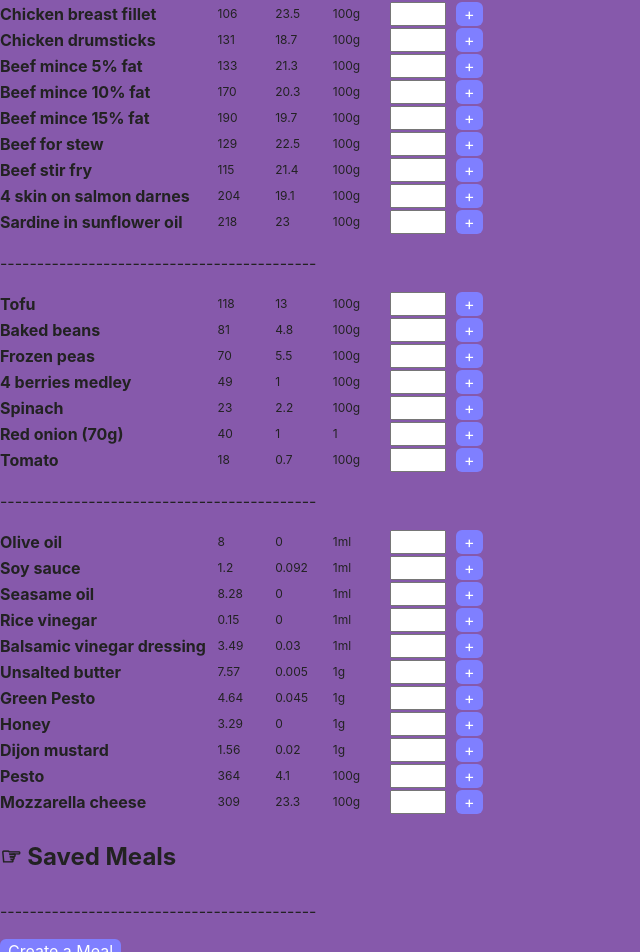
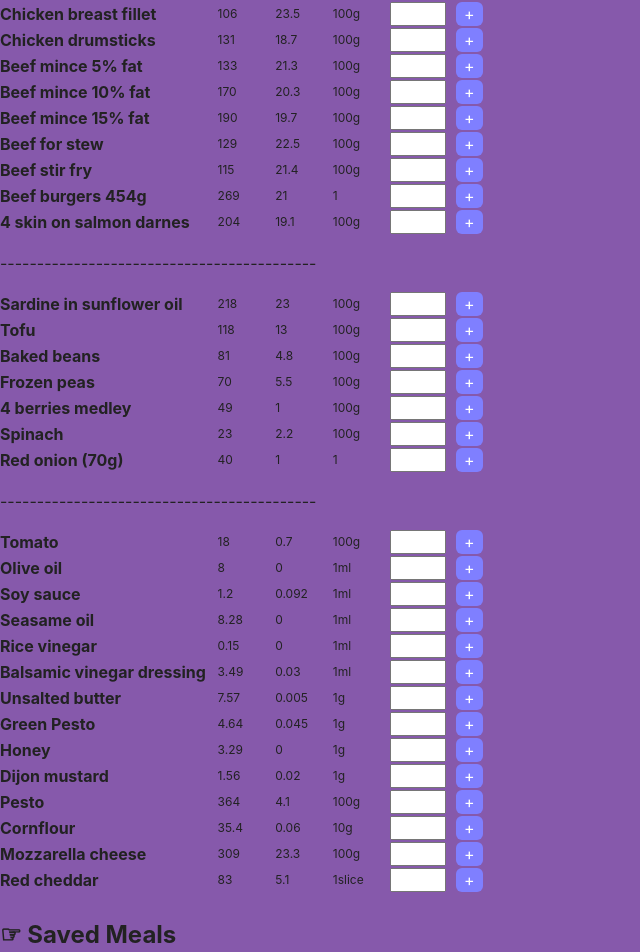
Before and after one commit to Martin19999/Food-Tracker, a React (Create React App) app: page / in a window 1280 px wide. Shown: the part 730-1682 px from the top of the page, without its empty margins (0-640 px from the left). Built offline with nearby package versions, Linux system fonts and the light colour scheme.

Commit message:
add foodsk

```diff
--- a/src/defaultFoods.js
+++ b/src/defaultFoods.js
@@ -12,7 +12,7 @@ const rawFoods = [
   ["Penne rigate", 350, 12.5, 100, "g"],
   ["Potato", 77, 2, 100, "g"],
 
-  // ----------------Lidl Meat------------------9(19)
+  // ----------------Lidl Meat------------------10(20)
   //Chicken
   ["Chicken breast fillet", 106, 23.5, 100, "g"],
   ["Chicken drumsticks", 131, 18.7, 100, "g"],
@@ -23,6 +23,7 @@ const rawFoods = [
   ["Beef mince 15% fat", 190, 19.7, 100, "g"],
   ["Beef for stew", 129, 22.5, 100, "g"],
   ["Beef stir fry", 115, 21.4, 100, "g"],
+  ["Beef burgers 454g", 269, 21, 1, ""],
 
   //Seafood
   ["4 skin on salmon darnes", 204, 19.1, 100, "g"],
@@ -49,8 +50,9 @@ const rawFoods = [
   ["Honey", 3.29, 0, 1, "g"],
   ["Dijon mustard", 1.56, 0.02, 1, "g"],
   ["Pesto", 364, 4.1, 100, "g"],
+  ["Cornflour", 35.4, 0.06, 10, "g"],
   ["Mozzarella cheese", 309, 23.3, 100, "g"],
-
+  ["Red cheddar", 83, 5.1, 1, "slice"],
 ];
 
 export const defaultFoods = rawFoods.map(([name, calories, protein, per, perWhat]) => ({
```
